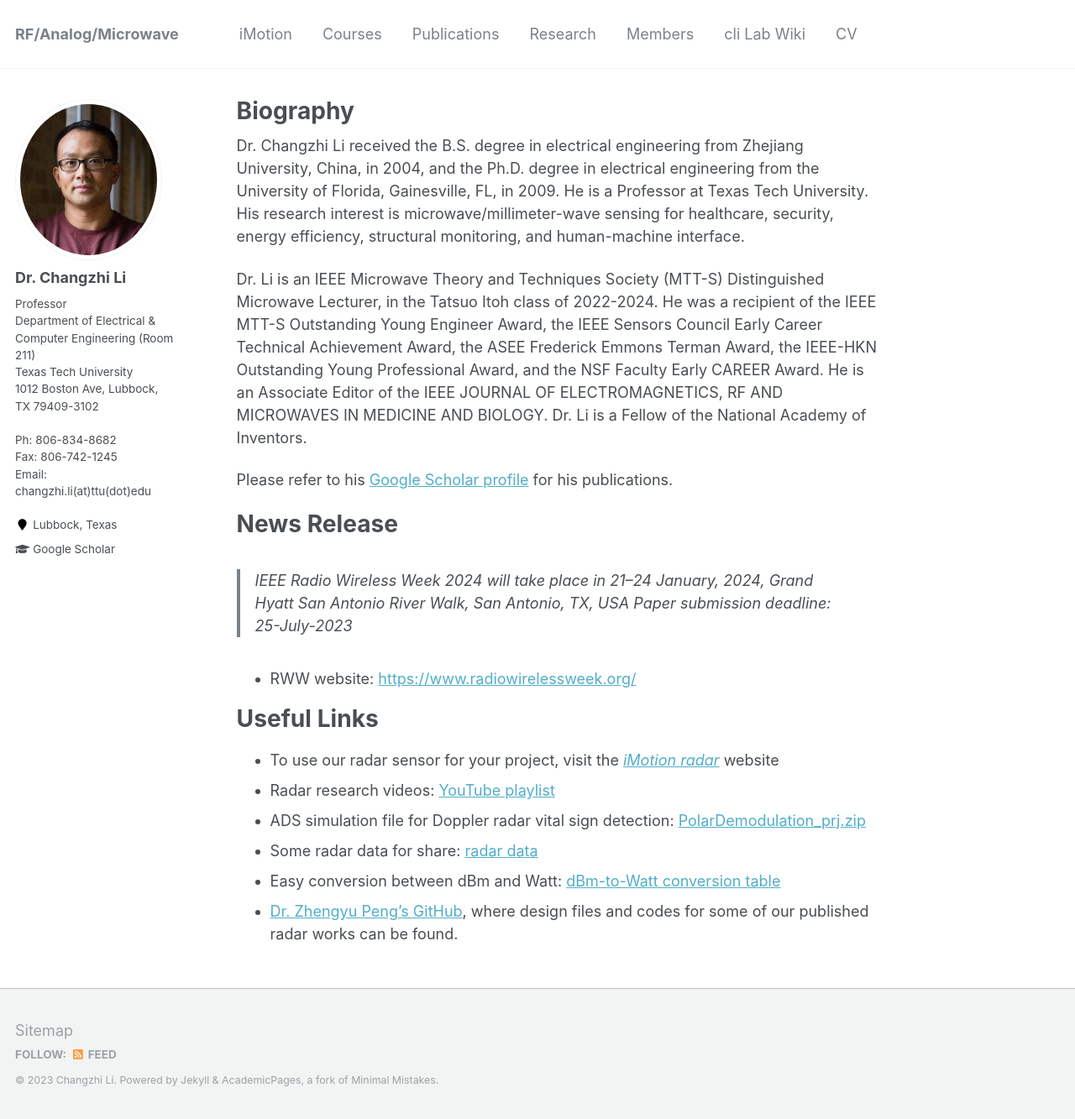
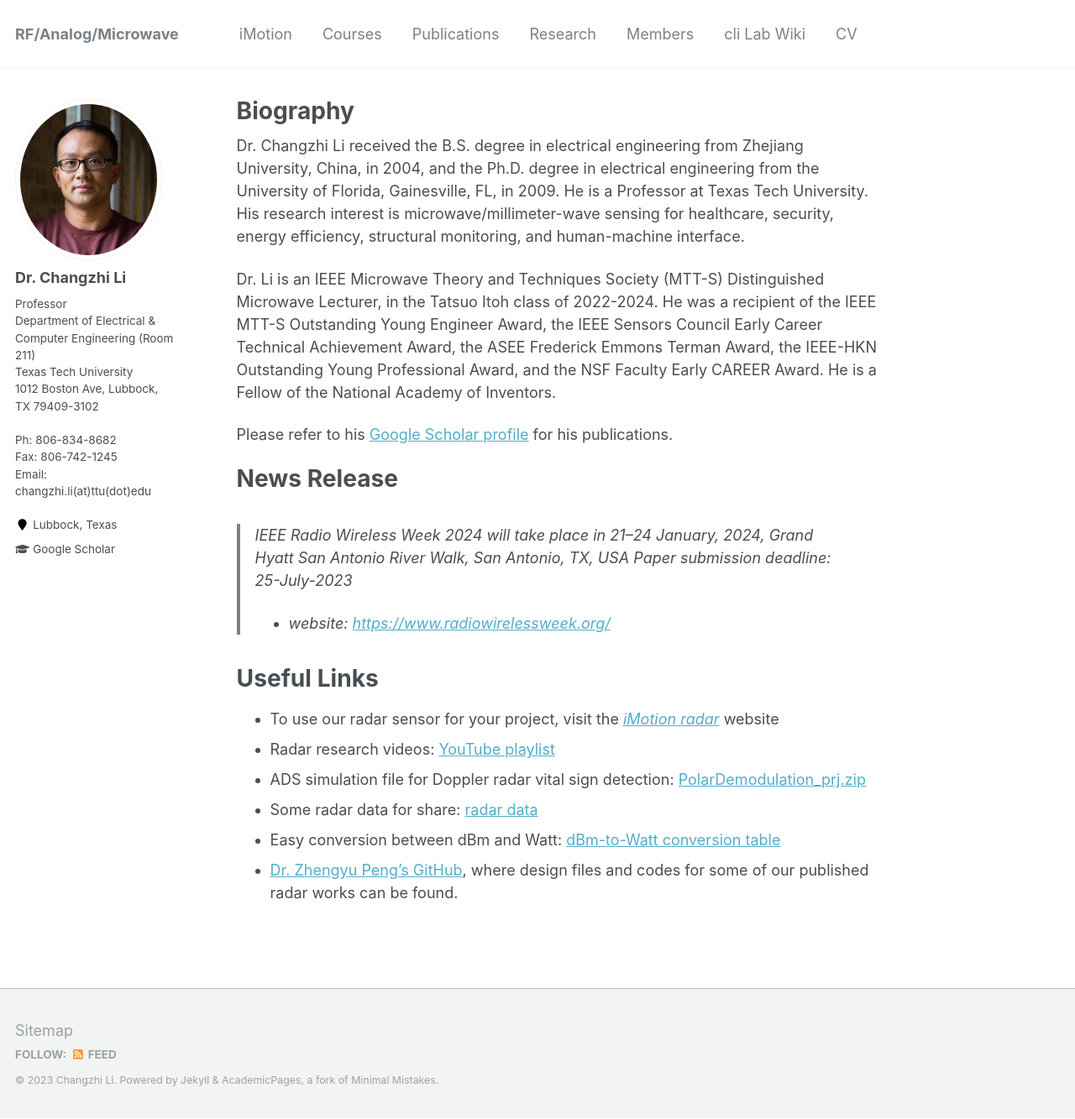
Before and after one commit to clilab/clilab.github.io, a Jekyll site: the page built from _pages/about.md, in a window 1280 px wide and 1333 px high. Shown: the whole window at 84% size. Built offline with Jekyll 4.4.1, drawn with Linux system fonts in a browser that asks for light colours.

Commit message:
Update about.md

```diff
--- a/_pages/about.md
+++ b/_pages/about.md
@@ -10,7 +10,7 @@ redirect_from:
 
 Dr. Changzhi Li received the B.S. degree in electrical engineering from Zhejiang University, China, in 2004, and the Ph.D. degree in electrical engineering from the University of Florida, Gainesville, FL, in 2009. He is a Professor at Texas Tech University. His research interest is microwave/millimeter-wave sensing for healthcare, security, energy efficiency, structural monitoring, and human-machine interface.
 
-Dr. Li is an IEEE Microwave Theory and Techniques Society (MTT-S) Distinguished Microwave Lecturer, in the Tatsuo Itoh class of 2022-2024. He was a recipient of the IEEE MTT-S Outstanding Young Engineer Award, the IEEE Sensors Council Early Career Technical Achievement Award, the ASEE Frederick Emmons Terman Award, the IEEE-HKN Outstanding Young Professional Award, and the NSF Faculty Early CAREER Award. He is an Associate Editor of the IEEE JOURNAL OF ELECTROMAGNETICS, RF AND MICROWAVES IN MEDICINE AND BIOLOGY. Dr. Li is a Fellow of the National Academy of Inventors.
+Dr. Li is an IEEE Microwave Theory and Techniques Society (MTT-S) Distinguished Microwave Lecturer, in the Tatsuo Itoh class of 2022-2024. He was a recipient of the IEEE MTT-S Outstanding Young Engineer Award, the IEEE Sensors Council Early Career Technical Achievement Award, the ASEE Frederick Emmons Terman Award, the IEEE-HKN Outstanding Young Professional Award, and the NSF Faculty Early CAREER Award. He is a Fellow of the National Academy of Inventors.
 
 Please refer to his [Google Scholar profile](http://scholar.google.com/citations?user=Hx6pVv4AAAAJ&hl=en) for his publications.
 
@@ -19,8 +19,7 @@ Please refer to his [Google Scholar profile](http://scholar.google.com/citations
 
 > IEEE Radio Wireless Week 2024 will take place in 21–24 January, 2024, Grand Hyatt San Antonio River Walk, San Antonio, TX, USA
 > Paper submission deadline: 25-July-2023
-
-- RWW website: [https://www.radiowirelessweek.org/](https://www.radiowirelessweek.org/)
+- website: [https://www.radiowirelessweek.org/](https://www.radiowirelessweek.org/)
 
 
 # Useful Links
```
